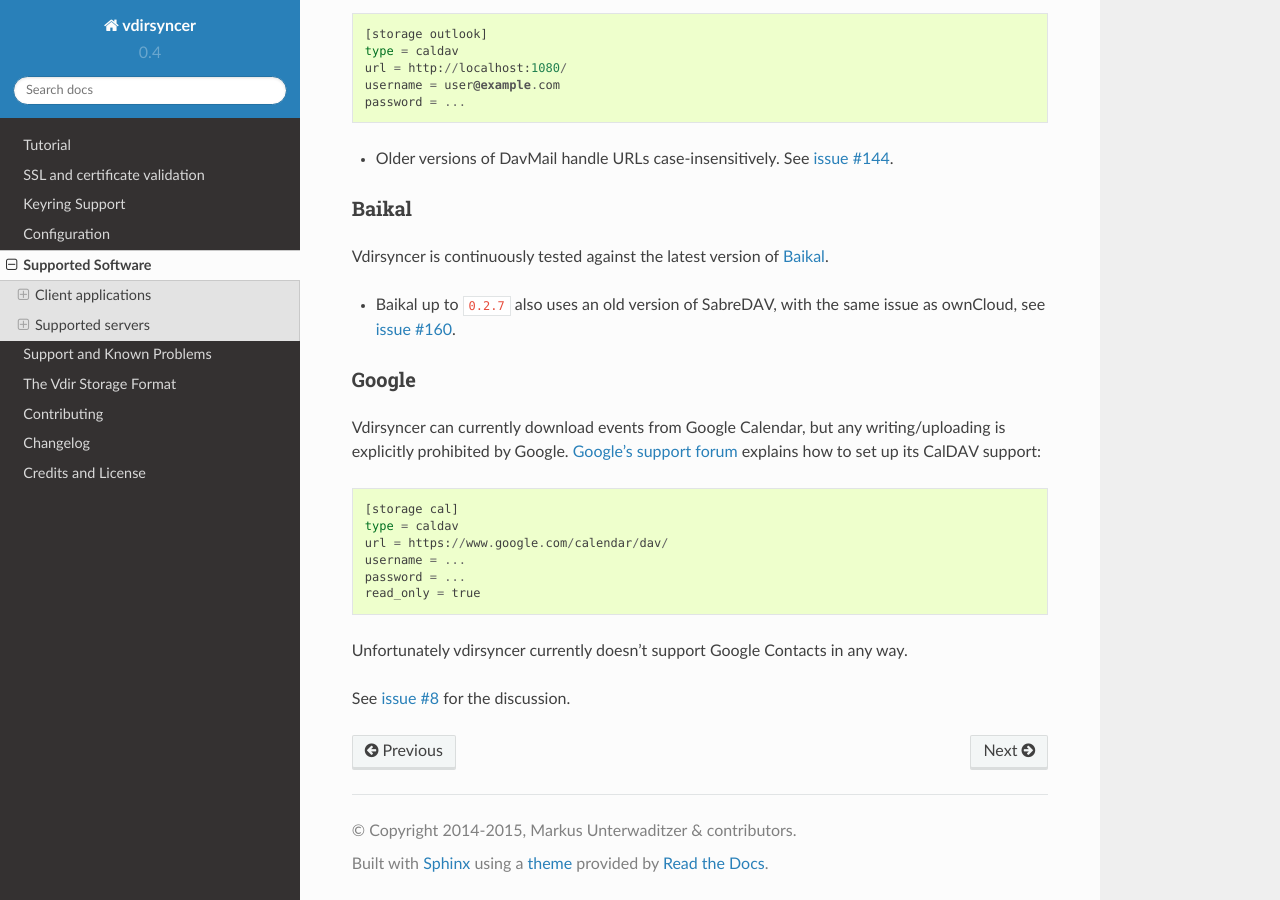
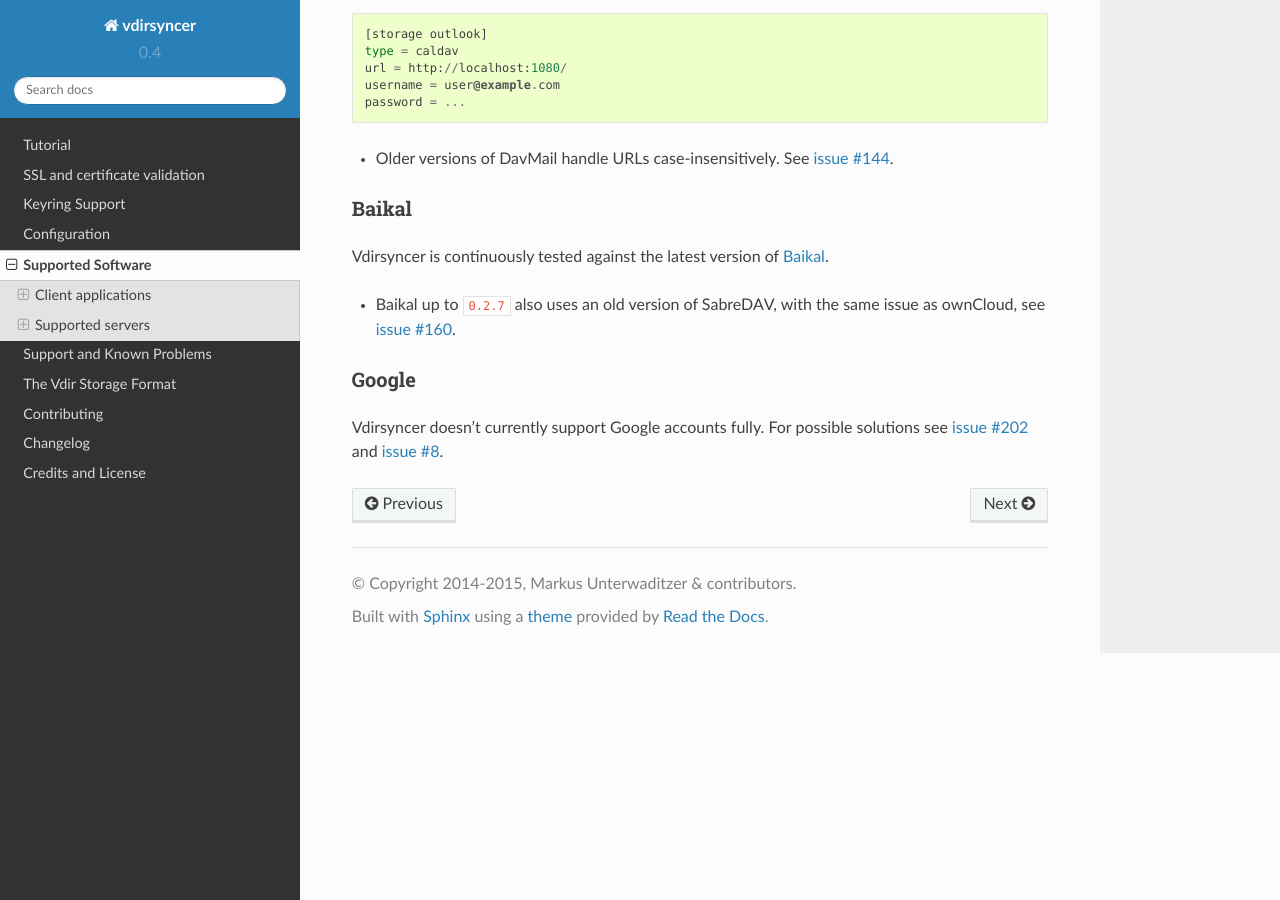
Before and after one commit to pimutils/vdirsyncer, a Sphinx documentation site: the page built from docs/supported.rst, in a window 1280 px wide and 900 px high, scrolled down 2554 px. Built offline with Sphinx 7.4.7 and the Read the Docs theme 2.0.0, drawn with Linux system fonts in a browser that asks for light colours.

Commit message:
Remove hints about Google calendar, nothing works

```diff
--- a/docs/supported.rst
+++ b/docs/supported.rst
@@ -183,18 +183,5 @@
 Google
 ------
 
-Vdirsyncer can currently download events from Google Calendar, but any
-writing/uploading is explicitly prohibited by Google. `Google's support forum
-<https://support.google.com/calendar/answer/99358>`_ explains how to set up its
-CalDAV support::
-
-    [storage cal]
-    type = caldav
-    url = https://www.google.com/calendar/dav/
-    username = ...
-    password = ...
-    read_only = true
-
-Unfortunately vdirsyncer currently doesn't support Google Contacts in any way.
-
-See :gh:`8` for the discussion.
+Vdirsyncer doesn't currently support Google accounts fully. For possible
+solutions see :gh:`202` and :gh:`8`.
```
